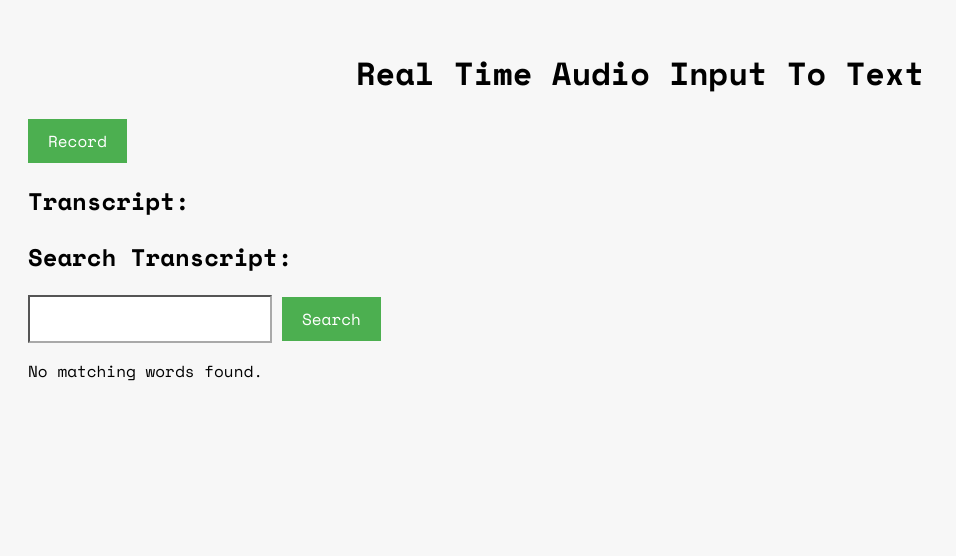
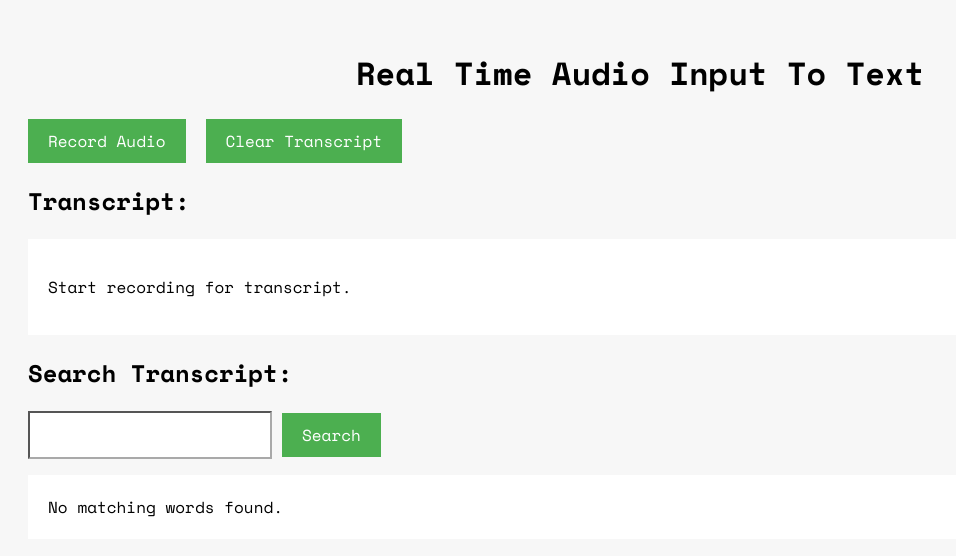
Before and after one commit to dwang88/eduOptimize, a Next.js app: page / in a window 1280 px wide. Shown: the top 556 px of the page, without its empty margins (0-956 px from the left). Built offline with nearby package versions, Linux system fonts and the light colour scheme.

Commit message:
add clear transcript button

```diff
--- a/package.json
+++ b/package.json
@@ -9,6 +9,8 @@
     "lint": "next lint"
   },
   "dependencies": {
+    "@google-cloud/speech": "^6.5.0",
+    "net": "^1.0.2",
     "next": "^14.1.4",
     "react": "^18",
     "react-dom": "^18",
--- a/src/app/page.js
+++ b/src/app/page.js
@@ -1,6 +1,6 @@
 "use client";
 
-import { useState, useRef } from 'react';
+import React, { useState, useRef } from 'react';
 
 export default function VideoTranscriptionPage() {
   const [transcriptLines, setTranscriptLines] = useState([]);
@@ -47,21 +47,32 @@ export default function VideoTranscriptionPage() {
     }
   };
 
+  const clearTranscript = () => {
+    setTranscriptLines([]);
+    setTranscriptWords([]);
+    setFoundWords([]);
+    setSelectedTimestamp(null);
+  };
+
   return (
     <>
       <div>
         <h1 style={{textAlign: "center"}}>Real Time Audio Input To Text</h1>
       </div>
       <div>
-        <button onClick={handleMicrophoneInput}>Record</button>
+        <button onClick={handleMicrophoneInput}>Record Audio</button>
+        <button onClick={clearTranscript} style={{marginLeft: "20px"}}>Clear Transcript</button>
         <h2>Transcript:</h2>
-        <div ref={transcriptRef}>
+        <div ref={transcriptRef} style={{backgroundColor: "white", color: "black", padding: "20px"}}>
           {transcriptLines.map((line, index) => (
             <div key={index} className={line.timestamp === selectedTimestamp ? "highlighted-line" : ""}>
               <span>{line.timestamp}: </span>
               <span>{line.text}</span>
             </div>
           ))}
+        {transcriptWords.length === 0 && (
+            <p>Start recording for transcript.</p>
+          )}
         </div>
         <h2>Search Transcript:</h2>
         <div>
@@ -72,15 +83,17 @@ export default function VideoTranscriptionPage() {
           {foundWords.length > 0 && (
             <div>
               <h3>Found Words:</h3>
+              <div style={{backgroundColor: "white", color: "black", padding: "20px"}}>
               {foundWords.map((foundWord, index) => (
                 <p key={index} onClick={() => scrollToLine(foundWord.timestamp)} style={{cursor:'pointer'}}>
                   {foundWord.timestamp}: {foundWord.word}
                 </p>
               ))}
+              </div>
             </div>
           )}
           {foundWords.length === 0 && (
-            <p>No matching words found.</p>
+            <p style={{backgroundColor: "white", color: "black", padding: "20px"}}>No matching words found.</p>
           )}
         </div>
       </div>
```
Also changed, not shown: src/app/transcribe.js (added, +31 -0 lines), transcribe.js (deleted, +0 -85 lines), 1 other file (tests, documents, lock files or other folders).
